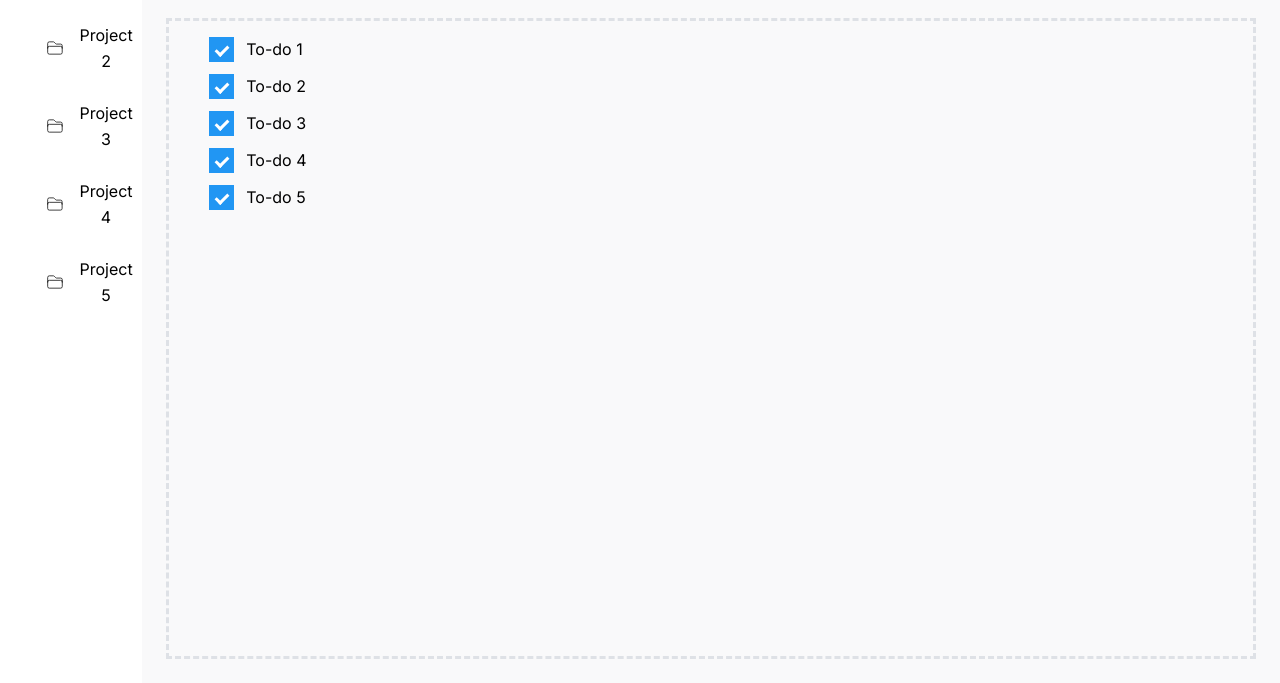
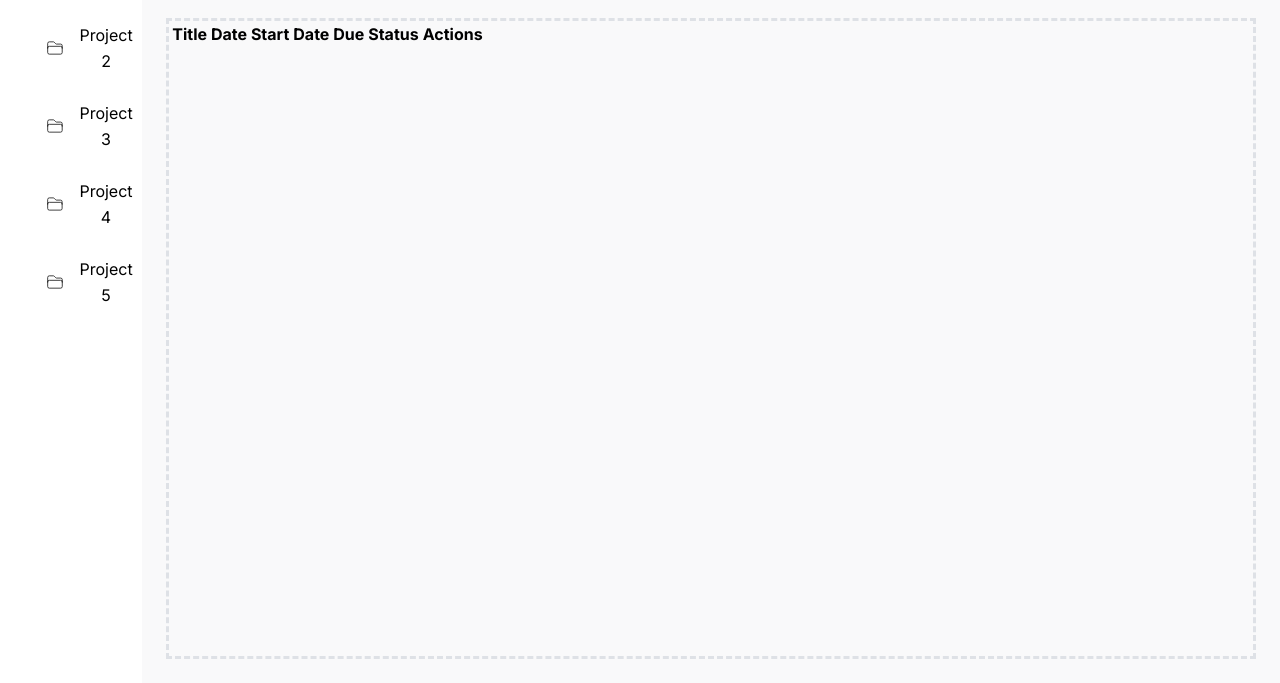
Before and after one commit to thejdsoto/to-do-list, a website built with webpack: page src/template.html in a window 1280 px wide. Shown: the part 117-800 px from the top of the page. Built offline with nearby package versions, Linux system fonts and the light colour scheme.

Commit message:
Change prresentation of tasks from ul to table

```diff
--- a/src/style.css
+++ b/src/style.css
@@ -125,61 +125,61 @@ main {
             height: 100%;
         }
 
-            .container li {
+            /* .container li {
                 display: flex;
                 margin-bottom: 12px;
                 gap: 12px;
                 align-items: center;
-            }
+            } */
 
-                .label-container {
+                /* .label-container {
                     display: flex;
                     gap: 24px;
                 }
 
                     /* Hide the browser's default checkbox */
-                    .label-container input {
+                    /* .label-container input {
                     position: absolute;
                     opacity: 0;
                     cursor: pointer;
                     height: 0;
                     width: 0;
-                    }
+                    } */
 
                     /* Create a custom checkbox */
-                    .label-container .checkmark {
+                    /* .label-container .checkmark {
                         display: flex;
                         align-items: center;
                         justify-content: center;
                         height: 25px;
                         width: 25px;
                         background-color: #eee;
-                    }
+                    } */
 
                     /* On mouse-over, add a grey background color */
-                    .label-container:hover input ~ .checkmark {
+                    /* .label-container:hover input ~ .checkmark {
                         background-color: #ccc;
-                    }
+                    } */
 
                     /* When the checkbox is checked, add a blue background */
-                    .label-container input:checked ~ .checkmark {
+                    /* .label-container input:checked ~ .checkmark {
                         background-color: #2196F3;
-                    }
+                    } */
 
                     /* Create the checkmark/indicator (hidden when not checked) */
-                    .label-container .checkmark:after {
+                    /* .label-container .checkmark:after {
                         content: "";
                         position: absolute;
                         display: none;
-                    }
+                    } */
 
                     /* Show the checkmark when checked */
-                    .label-container input:checked ~ .checkmark:after {
+                    /* .label-container input:checked ~ .checkmark:after {
                         display: flex;
-                    }
+                    } */
 
                     /* Style the checkmark/indicator */
-                    .label-container .checkmark:after {
+                    /* .label-container .checkmark:after {
                         width: 5px;
                         height: 10px;
                         border: solid white;
@@ -187,4 +187,4 @@ main {
                         -webkit-transform: rotate(45deg);
                         -ms-transform: rotate(45deg);
                         transform: rotate(45deg);
-                    }
+                    }  */
--- a/src/template.html
+++ b/src/template.html
@@ -83,6 +83,20 @@
         <div class="content">
             <div class="content-header">
                 <h1>To-Do List</h1>
+                <dialog>
+                    <button autofocus>Close</button>
+                    <form>
+                        <label for="title" id="title">Title:</label>
+                        <input type="text" for="title" class="title-input"/>
+
+                        <label for="date-start" id="date-start">Date Start:</label>
+                        <input type="date" for="date-start" class="date-start-input"/>
+
+                        <label for="date-due" id="date-due">Date Due:</label>
+                        <input type="date" for="date-due" class="date-due-input"/>
+                    </form>
+                    <button type="submit" class="submit-task">Add task</button>
+                </dialog>
                 <button class="add-task">
                     Add Task
                     <svg xmlns="http://www.w3.org/2000/svg" fill="none" viewBox="0 0 24 24" strokeWidth={1.5} stroke="currentColor" className="size-6">
@@ -91,7 +105,18 @@
                 </button>
             </div>
             <div class="container">
-                <ul>
+                <table>
+                    <thead>
+                        <th>Title</th>
+                        <th>Date Start</th>
+                        <th>Date Due</th>
+                        <th>Status</th>
+                        <th>Actions</th>
+                    </thead>
+                    <tbody>
+                    </tbody>
+                </table>
+                <!-- <ul>
                     <li>
                         <label class="label-container">
                             <input type="checkbox" checked="checked">
@@ -127,7 +152,7 @@
                         </label>
                         To-do 5
                     </li>
-                </ul>
+                </ul> -->
             </div>
         </div>
     </main>
```
